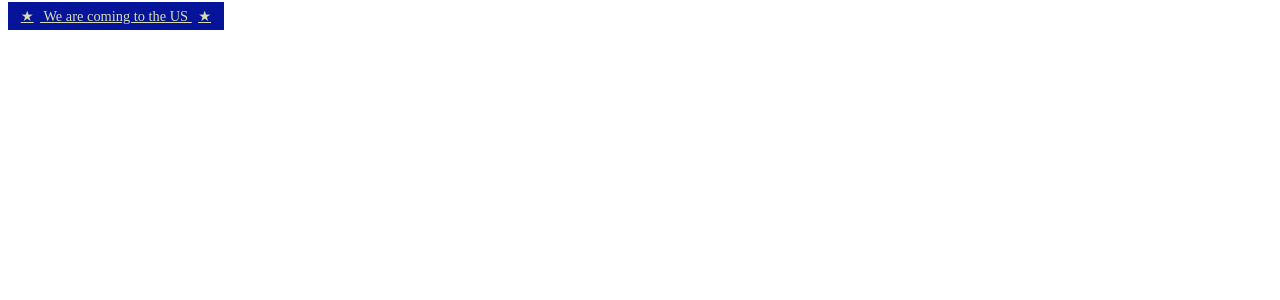
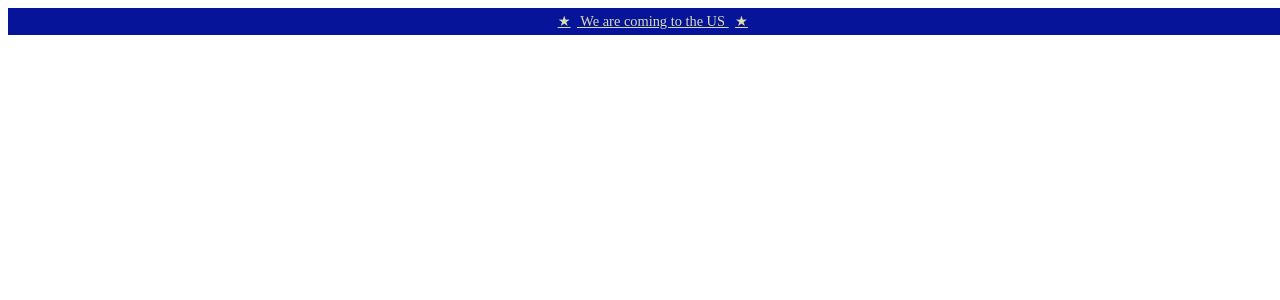
Before and after one commit to fortrabbit/legal, a PHP site: template us-page-link.twig in a window 1280 px wide. Shown: the top 300 px of the page. Run offline with PHP 8.4, Linux system fonts and the light colour scheme; the template is opened without the code that fills it, so the values that code supplies are empty; some libraries are stand-ins or nearby versions.

Commit message:
Squashed 'templates/snippets/shared-snippets/' changes from 56fba50..05ef451
05ef451 us banner placed absolute to avoid spacing issues

git-subtree-dir: templates/snippets/shared-snippets
git-subtree-split: 05ef4514f45ac65db27921b65c6240b5912db69c

```diff
--- a/us-page-link.twig
+++ b/us-page-link.twig
@@ -14,10 +14,11 @@
 
 <style>
     .us-link {
-        padding: .4rem;
+        padding: .3rem;
         font-size: .9rem;
         text-align:center;
-        position: relative;
+        position: absolute;
+        width: 100%;
         z-index: 1000;
         background-color: {{ blue }};
         color: {{ beige }};
```
